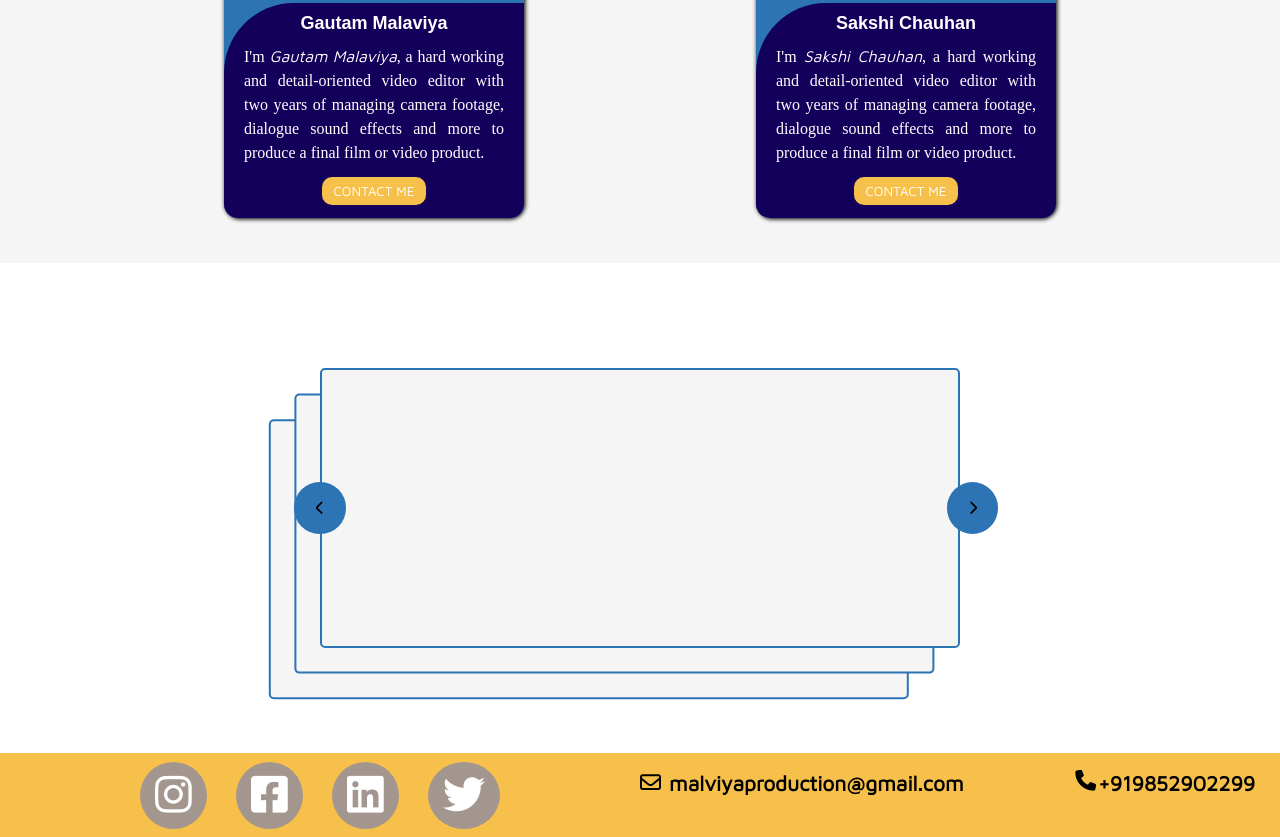
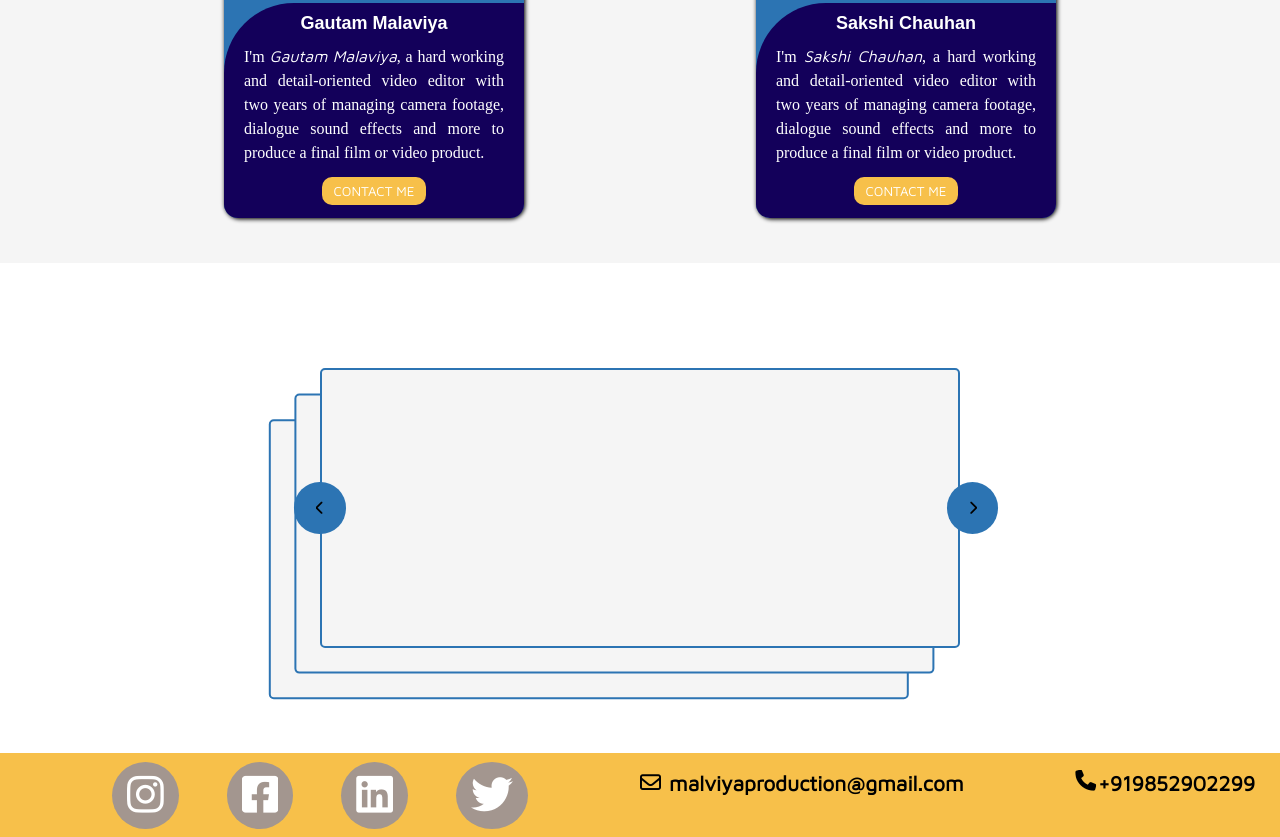
Before and after one commit to Baibhav-malaviya/malaviya_production_heroku, a website: page index.html in a window 1280 px wide. Shown: the part 1705-2542 px from the top of the page. Drawn offline with nearby package versions, Linux system fonts and the light colour scheme.

Commit message:
something

```diff
--- a/public/style.css
+++ b/public/style.css
@@ -877,7 +877,7 @@ footer .left{
     display: flex;
     align-items: center;
     justify-content:space-between;
-    padding:0 10rem;
+    padding:0 8rem;
     /* outline: 1px solid red; */
 }
 footer .left a{
```
